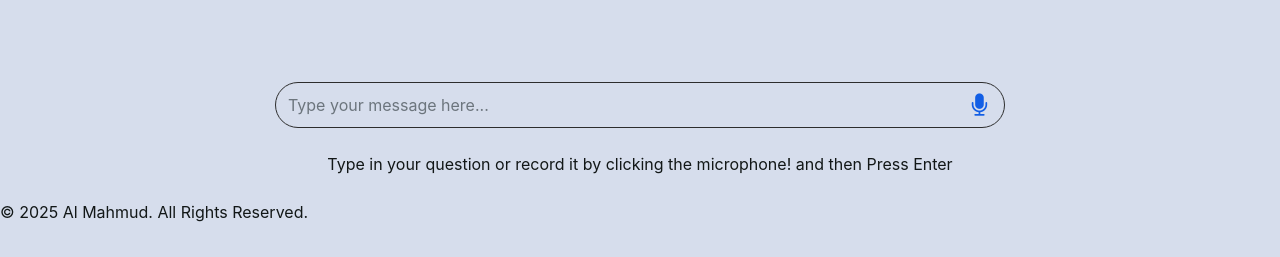
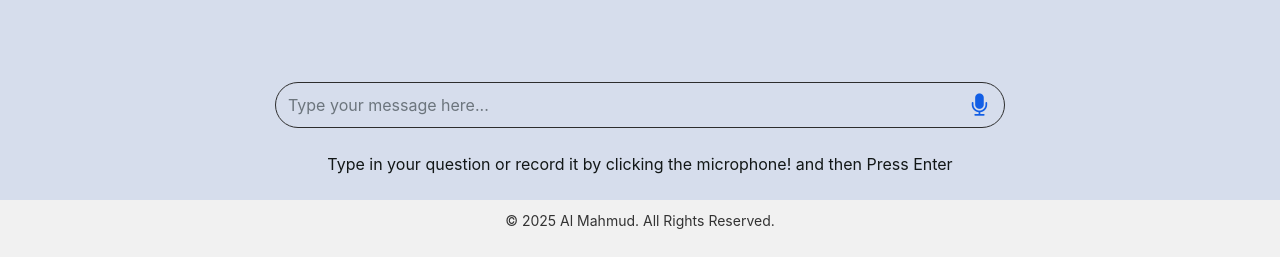
Before and after one commit to ShohelAlMahmudDev/AIVoiceAssistant, a Flask app: page / in a window 1280 px wide. Shown: the part 637-894 px from the top of the page. Before the commit the page ends 859 px from the top, so only its background shows below. Run offline with Flask 3, Linux system fonts and the light colour scheme; some libraries are stand-ins or nearby versions.

Commit message:
Update style.css

```diff
--- a/static/style.css
+++ b/static/style.css
@@ -208,3 +208,11 @@ body {
 #voice-options:hover {
   background-color: #e9e9e9;
 }
+/* Footer Styles */
+.chat-footer {
+    background: #f1f1f1;
+    padding: 10px;
+    text-align: center; /* Center the footer content */
+    font-size: 14px;
+    color: #333;
+}
```
